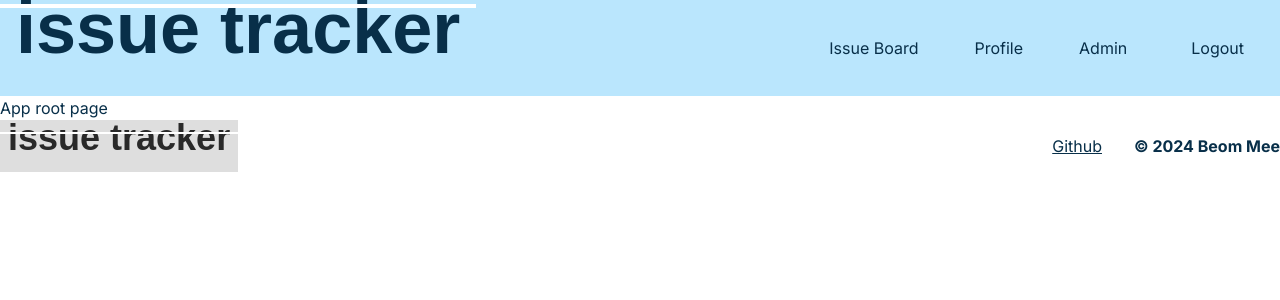
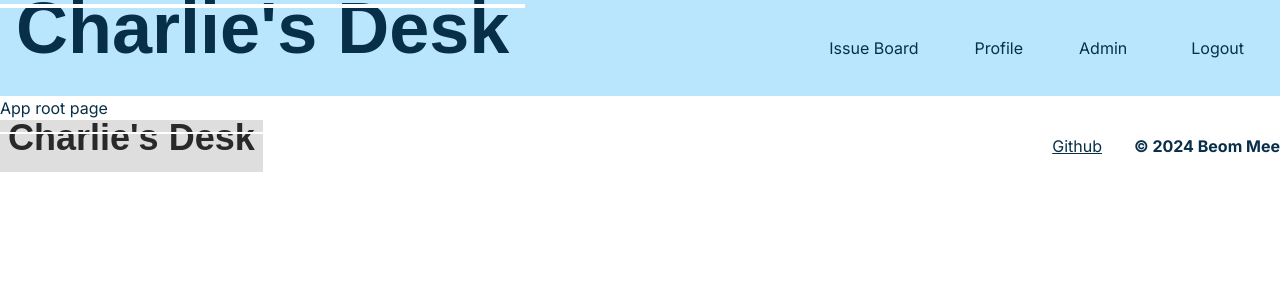
Before and after one commit to badeyesightcat/stackblitz-next-trial, a Next.js app: page / in a window 1280 px wide. Shown: the top 300 px of the page. Built offline with nearby package versions, Linux system fonts and the light colour scheme; a web font is replaced by a local one.

Commit message:
change the name of service

```diff
--- a/components/logo.tsx
+++ b/components/logo.tsx
@@ -16,7 +16,7 @@ const Logo = ({ footer }: LogoProps) => {
           : "text-7xl px-4 pb-8 -mt-2 before:h-1"
       )}
     >
-      issue tracker
+      Charlie&apos;s Desk
     </h1>
   );
 };
```
